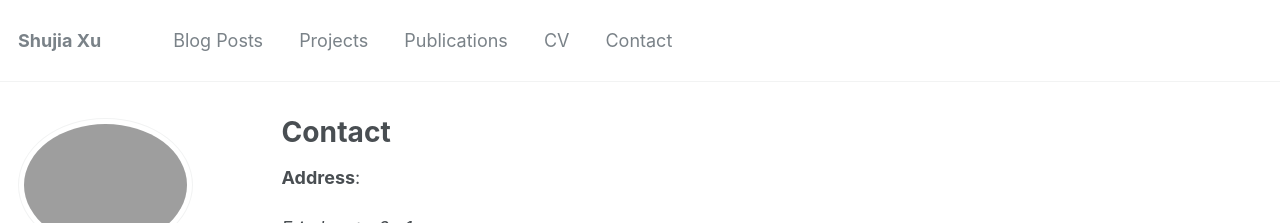
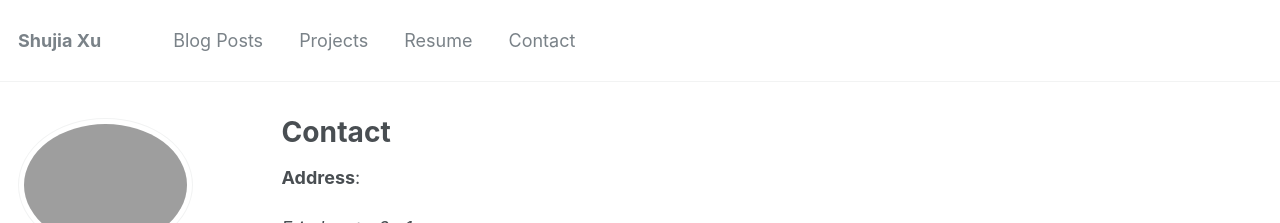
Before and after one commit to yehuo/yehuo.github.io, a Jekyll site: the page built from _pages/contact.md, in a window 1280 px wide. Shown: the top 223 px of the page. Built offline with Jekyll 4.4.1, drawn with Linux system fonts in a browser that asks for light colours.

Commit message:
navigation changed

```diff
--- a/_data/navigation.yml
+++ b/_data/navigation.yml
@@ -6,11 +6,8 @@ main:
   - title: "Projects"
     url: /projects/
 
-  - title: "Publications"
-    url: /publications/
-
-  - title: "CV"
-    url: /cv/
+  - title: "Resume"
+    url: /resume/
 
   - title: "Contact"
     url: /contact/
```
